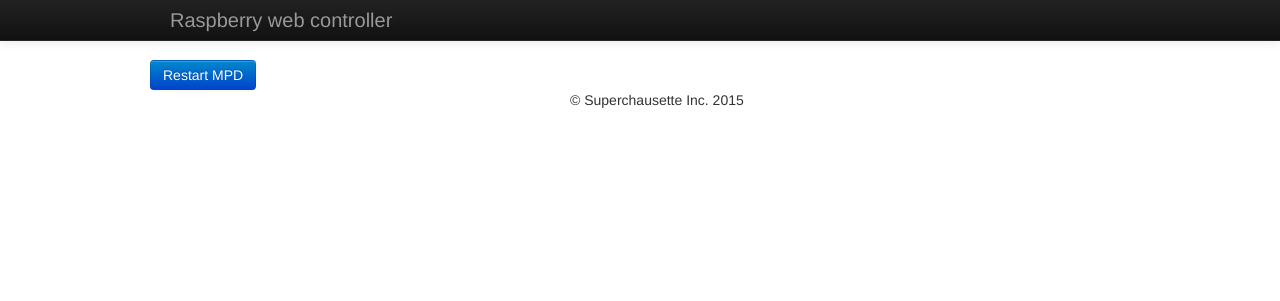
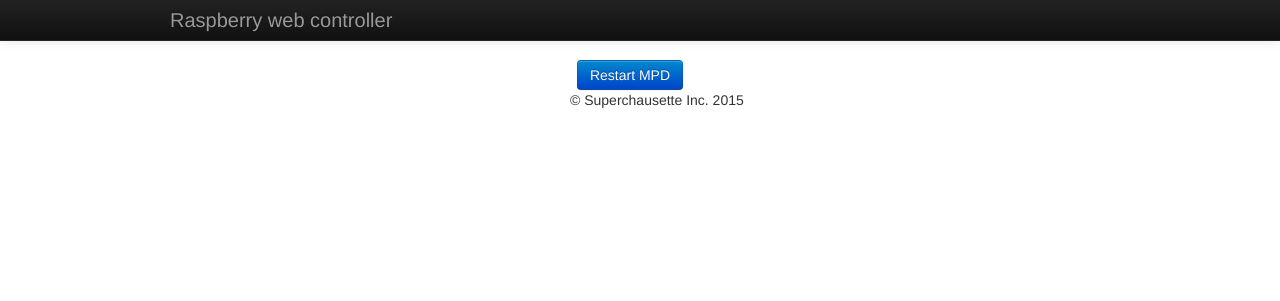
Before and after one commit to superchausette/RapberryWebController, a Flask app: page / in a window 1280 px wide. Shown: the top 301 px of the page. Run offline with Flask 2, Linux system fonts and the light colour scheme; parts of the project's set-up code (start-up, migrations or seed data) failed here and were passed over.

Commit message:
Put MPD  button center

```diff
--- a/app/templates/index.html
+++ b/app/templates/index.html
@@ -3,12 +3,8 @@
 {% include 'flash.html' %}
 <div class="container">
 	<div class="row">
-		<div class="col-md-4">
-		</div>
-		<div class="col-md-4">
-			<button type="button" class="btn btn-lg btn-primary">Restart MPD</button>
-		</div>
-		<div class="col-md-4">
+		<div class="col-md-4 text-center">
+			<button type="button" class="btn btn-primary">Restart MPD</button>
 		</div>
 	</div>
 </div>
```
